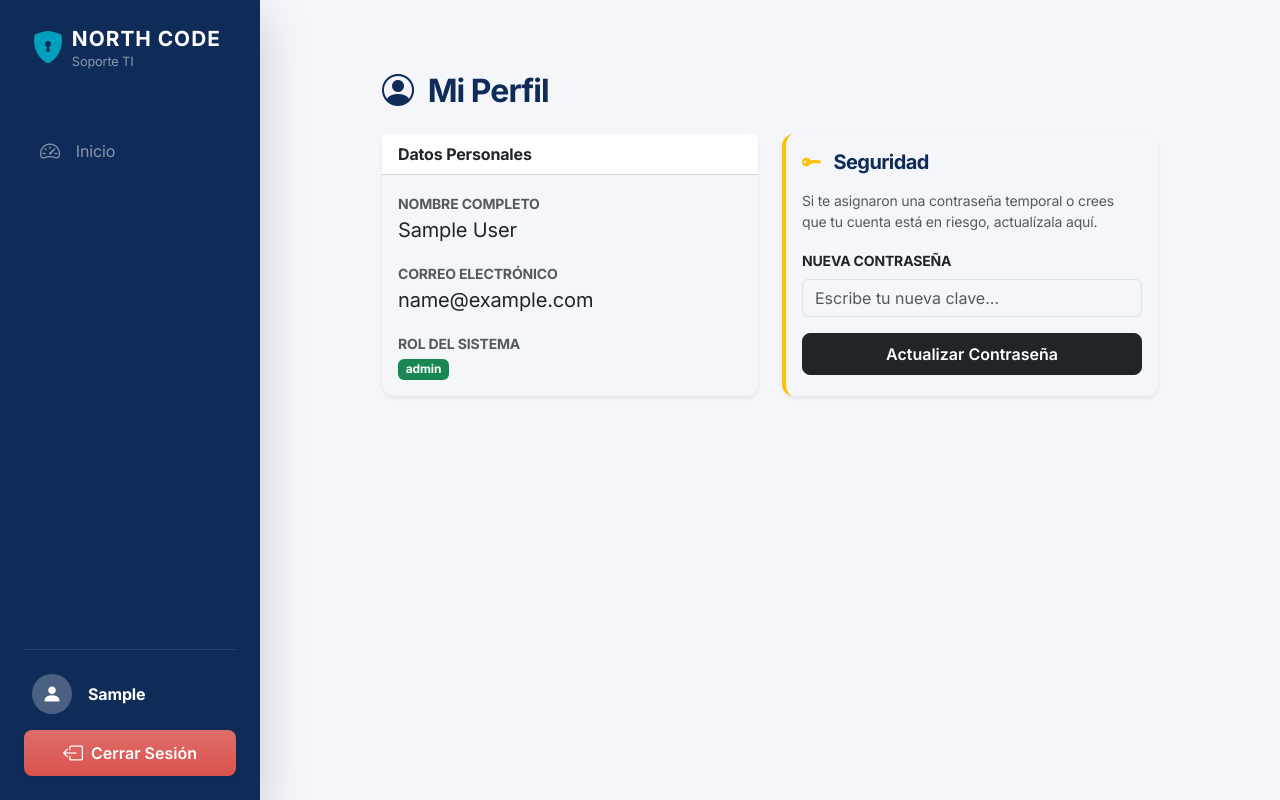
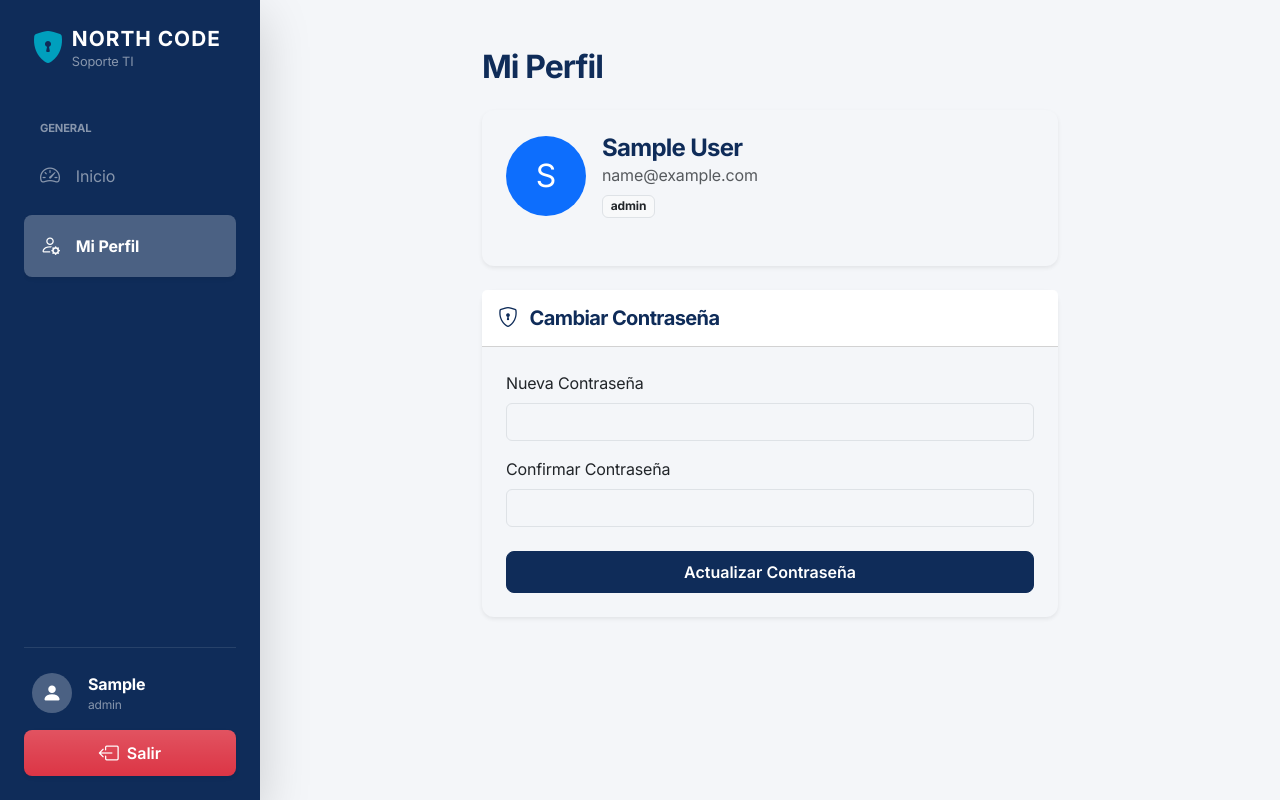
Before and after one commit to VictorMelendez4/sistema-tickets, a React (Vite) app in the folder frontend/frontend/: page /perfil in a window 1280 px wide. Built offline with nearby package versions, Linux system fonts and the light colour scheme; sample sign-in values are in the browser's storage.

Commit message:
Sistema completo: Comentarios, Perfil, Metas y Correcciones

```diff
--- a/frontend/frontend/src/components/Layout.jsx
+++ b/frontend/frontend/src/components/Layout.jsx
@@ -6,40 +6,31 @@ const Layout = () => {
   const { user, logout, loading } = useAuth();
   const navigate = useNavigate();
 
-  // Protección de ruta: Si no hay usuario y terminó de cargar, mandar al login
   useEffect(() => {
     if (!loading && !user) {
       navigate("/login");
     }
   }, [user, loading, navigate]);
 
-  if (loading) return <div className="d-flex justify-content-center align-items-center vh-100"><div className="spinner-border text-primary" role="status"><span className="visually-hidden">Cargando...</span></div></div>;
-  if (!user) return null; // Evita parpadeo antes de redirigir
+  if (loading) return <div className="vh-100 d-flex justify-content-center align-items-center"><div className="spinner-border text-primary"></div></div>;
+  if (!user) return null;
 
-  // Función auxiliar para estilos de los links del menú
-  // Se adapta al fondo oscuro: blanco brillante si está activo, semitransparente si no.
   const navLinkClass = ({ isActive }) =>
     `nav-link mb-2 rounded-3 p-3 d-flex align-items-center gap-3 transition-all ${
       isActive
-        ? "text-white bg-white bg-opacity-25 fw-bold shadow-sm" // Estado Activo
-        : "text-white-50 hover:text-white hover:bg-white hover:bg-opacity-10" // Estado Inactivo (con hover)
+        ? "text-white bg-white bg-opacity-25 fw-bold shadow-sm"
+        : "text-white-50 hover:text-white hover:bg-white hover:bg-opacity-10"
     }`;
 
   return (
     <div className="d-flex">
-      {/* ================= SIDEBAR OSCURA PROFESIONAL ================= */}
+      {/* SIDEBAR */}
       <div
         className="vh-100 position-fixed p-4 d-flex flex-column text-white shadow-lg"
-        style={{
-          width: "260px",
-          backgroundColor: "var(--nc-primary)", // Usa el azul marino definido en CSS
-          zIndex: 1000,
-          transition: "all 0.3s ease",
-        }}
+        style={{ width: "260px", backgroundColor: "var(--nc-primary)", zIndex: 1000 }}
       >
         {/* LOGO */}
         <div className="mb-5 d-flex align-items-center gap-2 ps-2">
-            {/* Usamos el color de acento (cian) para el icono */}
             <i className="bi bi-shield-lock-fill fs-2" style={{color: "var(--nc-accent)"}}></i>
             <div style={{lineHeight: '1.1'}}>
                 <h4 className="m-0 fw-black text-white" style={{letterSpacing: "1px", fontSize: '1.3rem'}}>NORTH CODE</h4>
@@ -47,15 +38,21 @@ const Layout = () => {
             </div>
         </div>
 
-        {/* MENÚ DE NAVEGACIÓN */}
-        <nav className="nav nav-pills flex-column flex-grow-1">
+        {/* MENÚ */}
+        <nav className="nav nav-pills flex-column flex-grow-1 overflow-auto">
+          <small className="text-white-50 text-uppercase fw-bold mb-2 ps-3" style={{fontSize: '0.7rem'}}>General</small>
           <NavLink to="/" className={navLinkClass} end>
             <i className="bi bi-speedometer2 fs-5"></i> Inicio
           </NavLink>
 
-          {/* Enlaces para CLIENTES */}
+          <NavLink to="/perfil" className={navLinkClass}>
+            <i className="bi bi-person-gear fs-5"></i> Mi Perfil
+          </NavLink>
+
+          {/* CLIENTES */}
           {user.role === "CLIENT" && (
             <>
+              <small className="text-white-50 text-uppercase fw-bold mt-3 mb-2 ps-3" style={{fontSize: '0.7rem'}}>Tickets</small>
               <NavLink to="/nuevo-ticket" className={navLinkClass}>
                 <i className="bi bi-plus-circle-fill fs-5"></i> Nuevo Reporte
               </NavLink>
@@ -65,22 +62,31 @@ const Layout = () => {
             </>
           )}
 
-          {/* Enlaces para STAFF (Admin y Soporte) */}
+          {/* STAFF (Soporte y Admin) */}
           {["ADMIN", "SUPPORT"].includes(user.role) && (
-            <NavLink to="/monitor-global" className={navLinkClass}>
-               <i className="bi bi-activity fs-5"></i> Monitor Global
-            </NavLink>
+            <>
+              <small className="text-white-50 text-uppercase fw-bold mt-3 mb-2 ps-3" style={{fontSize: '0.7rem'}}>Gestión</small>
+              <NavLink to="/monitor-global" className={navLinkClass}>
+                 <i className="bi bi-activity fs-5"></i> Monitor Global
+              </NavLink>
+            </>
           )}
 
-          {/* Enlaces exclusivos ADMIN */}
+          {/* EXCLUSIVO ADMIN */}
           {user.role === "ADMIN" && (
-            <NavLink to="/alta-personal" className={navLinkClass}>
-               <i className="bi bi-person-badge-fill fs-5"></i> Alta de Personal
-            </NavLink>
+            <>
+                <small className="text-white-50 text-uppercase fw-bold mt-3 mb-2 ps-3" style={{fontSize: '0.7rem'}}>Administración</small>
+                <NavLink to="/usuarios" className={navLinkClass}>
+                   <i className="bi bi-people-fill fs-5"></i> Usuarios
+                </NavLink>
+                <NavLink to="/alta-personal" className={navLinkClass}>
+                   <i className="bi bi-person-plus-fill fs-5"></i> Alta Personal
+                </NavLink>
+            </>
           )}
         </nav>
 
-        {/* USUARIO Y LOGOUT */}
+        {/* USER FOOTER */}
         <div className="mt-auto pt-4 border-top border-white border-opacity-10">
             <div className="d-flex align-items-center mb-3 ps-2">
                 <div className="bg-white bg-opacity-25 rounded-circle d-flex align-items-center justify-content-center me-3" style={{width: '40px', height: '40px'}}>
@@ -88,19 +94,20 @@ const Layout = () => {
                 </div>
                 <div className="overflow-hidden">
                     <p className="m-0 fw-bold text-truncate">{user.firstName}</p>
-                    <small className="text-white-50 text-truncate d-block" style={{fontSize: '0.75rem'}}>{user.role === 'CLIENT' ? 'Cliente' : user.department}</small>
+                    <small className="text-white-50 text-truncate d-block" style={{fontSize: '0.75rem'}}>
+                        {user.role === 'CLIENT' ? 'Cliente' : user.department || user.role}
+                    </small>
                 </div>
             </div>
-          <button onClick={logout} className="btn btn-danger bg-gradient w-100 border-0 py-2 d-flex align-items-center justify-content-center gap-2 shadow-sm" style={{backgroundColor: '#d9534f'}}>
-            <i className="bi bi-box-arrow-left fs-5"></i> Cerrar Sesión
+          <button onClick={logout} className="btn btn-danger bg-gradient w-100 border-0 py-2 d-flex align-items-center justify-content-center gap-2 shadow-sm">
+            <i className="bi bi-box-arrow-left fs-5"></i> Salir
           </button>
         </div>
       </div>
 
-      {/* ================= CONTENIDO PRINCIPAL ================= */}
+      {/* CONTENIDO */}
       <div className="flex-grow-1" style={{ marginLeft: "260px", minHeight: "100vh", backgroundColor: "var(--bs-body-bg)" }}>
         <div className="container-fluid p-5">
-          {/* Aquí se renderizan las páginas (Dashboard, Tickets, etc.) */}
           <Outlet />
         </div>
       </div>
--- a/frontend/frontend/src/pages/CreateSupport.jsx
+++ b/frontend/frontend/src/pages/CreateSupport.jsx
@@ -10,21 +10,19 @@ export default function CreateSupport() {
     lastName: "",
     email: "",
     password: "",
-    role: "SUPPORT", // Valor por defecto
-    department: "SOPORTE GENERAL" // Valor por defecto
+    role: "SUPPORT",
+    department: "SOPORTE GENERAL"
   });
 
-  const handleChange = (e) => {
-    setFormData({ ...formData, [e.target.name]: e.target.value });
-  };
+  const handleChange = (e) => setFormData({ ...formData, [e.target.name]: e.target.value });
 
   const handleSubmit = async (e) => {
     e.preventDefault();
     try {
-      // Enviamos los datos al endpoint especial de creación de staff
-      await api.post("/auth/create-staff", formData);
+      // 👇 CORRECCIÓN: La ruta correcta es /users (método POST)
+      await api.post("/users", formData);
       toast.success("Personal creado exitosamente");
-      navigate("/usuarios"); // Redirigir a la lista de usuarios
+      navigate("/usuarios");
     } catch (error) {
       console.error(error);
       toast.error(error.response?.data?.msg || "Error al crear personal");
@@ -34,55 +32,52 @@ export default function CreateSupport() {
   return (
     <div className="container mt-4" style={{ maxWidth: "600px" }}>
       <div className="card shadow border-0">
-        <div className="card-header bg-dark text-white fw-bold">
+        <div className="card-header bg-dark text-white fw-bold py-3">
           <i className="bi bi-person-badge-fill me-2"></i> Alta de Nuevo Personal
         </div>
         <div className="card-body p-4">
           <form onSubmit={handleSubmit}>
             <div className="row">
               <div className="col-md-6 mb-3">
-                <label className="form-label fw-bold small">Nombre</label>
+                <label className="fw-bold small">Nombre</label>
                 <input required name="firstName" className="form-control" onChange={handleChange} />
               </div>
               <div className="col-md-6 mb-3">
-                <label className="form-label fw-bold small">Apellido</label>
+                <label className="fw-bold small">Apellido</label>
                 <input required name="lastName" className="form-control" onChange={handleChange} />
               </div>
             </div>
 
             <div className="mb-3">
-              <label className="form-label fw-bold small">Correo Institucional</label>
+              <label className="fw-bold small">Correo Institucional</label>
               <input required type="email" name="email" className="form-control" onChange={handleChange} />
             </div>
 
             <div className="mb-3">
-              <label className="form-label fw-bold small">Contraseña Temporal</label>
+              <label className="fw-bold small">Contraseña Temporal</label>
               <input required type="password" name="password" className="form-control" minLength="6" onChange={handleChange} />
             </div>
 
             <div className="row">
               <div className="col-md-6 mb-3">
-                <label className="form-label fw-bold small">Rol en el Sistema</label>
+                <label className="fw-bold small">Rol</label>
                 <select name="role" className="form-select" onChange={handleChange} value={formData.role}>
                   <option value="SUPPORT">Agente de Soporte</option>
                   <option value="ADMIN">Administrador</option>
                 </select>
               </div>
-
               <div className="col-md-6 mb-3">
-                <label className="form-label fw-bold small">Departamento</label>
+                <label className="fw-bold small">Departamento</label>
                 <select name="department" className="form-select" onChange={handleChange} value={formData.department}>
                   <option value="SOPORTE GENERAL">Soporte General</option>
-                  <option value="REDES">Redes y Conectividad</option>
-                  <option value="HARDWARE">Hardware y Mantenimiento</option>
-                  <option value="SOFTWARE">Software y Licencias</option>
+                  <option value="REDES">Redes</option>
+                  <option value="HARDWARE">Hardware</option>
+                  <option value="SOFTWARE">Software</option>
                 </select>
               </div>
             </div>
 
-            <button className="btn btn-primary w-100 fw-bold mt-3">
-              <i className="bi bi-save me-2"></i> Registrar Empleado
-            </button>
+            <button className="btn btn-primary w-100 fw-bold mt-3">Registrar</button>
           </form>
         </div>
       </div>
--- a/frontend/frontend/src/pages/Profile.jsx
+++ b/frontend/frontend/src/pages/Profile.jsx
@@ -5,86 +5,79 @@ import toast from "react-hot-toast";
 
 export default function Profile() {
   const { user } = useAuth();
-  const [password, setPassword] = useState("");
+  const [passwords, setPasswords] = useState({ newPassword: "", confirmPassword: "" });
   const [loading, setLoading] = useState(false);
 
-  const handleUpdate = async (e) => {
+  const handleSubmit = async (e) => {
     e.preventDefault();
-    if (password.length < 6) return toast.error("La contraseña debe tener mínimo 6 caracteres");
+    if (passwords.newPassword.length < 6) return toast.error("La contraseña debe tener al menos 6 caracteres");
+    if (passwords.newPassword !== passwords.confirmPassword) return toast.error("Las contraseñas no coinciden");
 
+    setLoading(true);
     try {
-      setLoading(true);
-      await api.put("/auth/profile/password", { newPassword: password });
-      toast.success("¡Contraseña actualizada! Úsala en tu próximo inicio de sesión.");
-      setPassword(""); // Limpiar campo
+      // Usamos la ruta que ya existe en el backend: /api/auth/update-password
+      // OJO: Hay que asegurar que esta ruta exista en auth.routes.js
+      await api.put("/auth/update-password", { newPassword: passwords.newPassword });
+      toast.success("Contraseña actualizada correctamente");
+      setPasswords({ newPassword: "", confirmPassword: "" });
     } catch (error) {
-      toast.error(error.response?.data?.msg || "Error al actualizar");
+      toast.error("Error al actualizar. Intenta de nuevo.");
     } finally {
       setLoading(false);
     }
   };
 
   return (
-    <div className="container-fluid py-4" style={{ maxWidth: "800px" }}>
-      <h2 className="fw-bold mb-4"><i className="bi bi-person-circle me-2"></i> Mi Perfil</h2>
+    <div className="container" style={{maxWidth: "600px"}}>
+      <h2 className="fw-bold mb-4">Mi Perfil</h2>
 
-      <div className="row g-4">
-        {/* TARJETA DE DATOS */}
-        <div className="col-md-6">
-            <div className="card shadow-sm border-0 h-100">
-                <div className="card-header bg-white fw-bold">Datos Personales</div>
-                <div className="card-body">
-                    <div className="mb-3">
-                        <label className="small text-muted fw-bold">NOMBRE COMPLETO</label>
-                        <p className="fs-5 mb-0">{user.firstName} {user.lastName}</p>
-                    </div>
-                    <div className="mb-3">
-                        <label className="small text-muted fw-bold">CORREO ELECTRÓNICO</label>
-                        <p className="fs-5 mb-0">{user.email}</p>
+      <div className="card shadow-sm border-0 mb-4">
+        <div className="card-body p-4">
+          <div className="d-flex align-items-center gap-3 mb-4">
+             <div className="bg-primary text-white rounded-circle d-flex align-items-center justify-content-center fs-2" style={{width: 80, height: 80}}>
+                {user.firstName.charAt(0)}
              </div>
              <div>
-                        <label className="small text-muted fw-bold">ROL DEL SISTEMA</label>
-                        <div>
-                            <span className={`badge ${
-                                user.role === "ADMIN" ? "bg-danger" :
-                                user.role === "SUPPORT" ? "bg-primary" : "bg-success"
-                            }`}>
-                                {user.role}
-                            </span>
-                        </div>
+                <h4 className="fw-bold m-0">{user.firstName} {user.lastName}</h4>
+                <p className="text-muted m-0">{user.email}</p>
+                <span className="badge bg-light text-dark border mt-2">{user.role}</span>
              </div>
           </div>
         </div>
       </div>
 
-        {/* TARJETA DE CAMBIO DE PASSWORD */}
-        <div className="col-md-6">
-            <div className="card shadow-sm border-0 h-100 border-start border-4 border-warning">
-                <div className="card-body">
-                    <h5 className="fw-bold mb-3"><i className="bi bi-key-fill text-warning me-2"></i> Seguridad</h5>
-                    <p className="small text-muted">
-                        Si te asignaron una contraseña temporal o crees que tu cuenta está en riesgo, actualízala aquí.
-                    </p>
-
-                    <form onSubmit={handleUpdate}>
+      <div className="card shadow-sm border-0">
+        <div className="card-header bg-white py-3">
+            <h5 className="m-0 fw-bold"><i className="bi bi-shield-lock me-2"></i> Cambiar Contraseña</h5>
+        </div>
+        <div className="card-body p-4">
+            <form onSubmit={handleSubmit}>
                 <div className="mb-3">
-                            <label className="form-label fw-bold small">NUEVA CONTRASEÑA</label>
+                    <label className="form-label">Nueva Contraseña</label>
                     <input
                         type="password"
                         className="form-control"
-                                placeholder="Escribe tu nueva clave..."
-                                value={password}
-                                onChange={e => setPassword(e.target.value)}
+                        value={passwords.newPassword}
+                        onChange={e => setPasswords({...passwords, newPassword: e.target.value})}
+                        required
                     />
                 </div>
-                        <button disabled={loading} className="btn btn-dark w-100">
-                            {loading ? "Actualizando..." : "Actualizar Contraseña"}
+                <div className="mb-4">
+                    <label className="form-label">Confirmar Contraseña</label>
+                    <input
+                        type="password"
+                        className="form-control"
+                        value={passwords.confirmPassword}
+                        onChange={e => setPasswords({...passwords, confirmPassword: e.target.value})}
+                        required
+                    />
+                </div>
+                <button type="submit" className="btn btn-primary w-100" disabled={loading}>
+                    {loading ? "Guardando..." : "Actualizar Contraseña"}
                 </button>
             </form>
         </div>
       </div>
     </div>
-      </div>
-    </div>
   );
 }
```
Also changed, not shown: frontend/frontend/src/context/AuthContext.jsx (+3 -12 lines), frontend/frontend/src/router/AppRouter.jsx (+16 -17 lines), 1 other file (tests, documents, lock files or other folders). Lines whose indentation alone changed are shown as unchanged.
